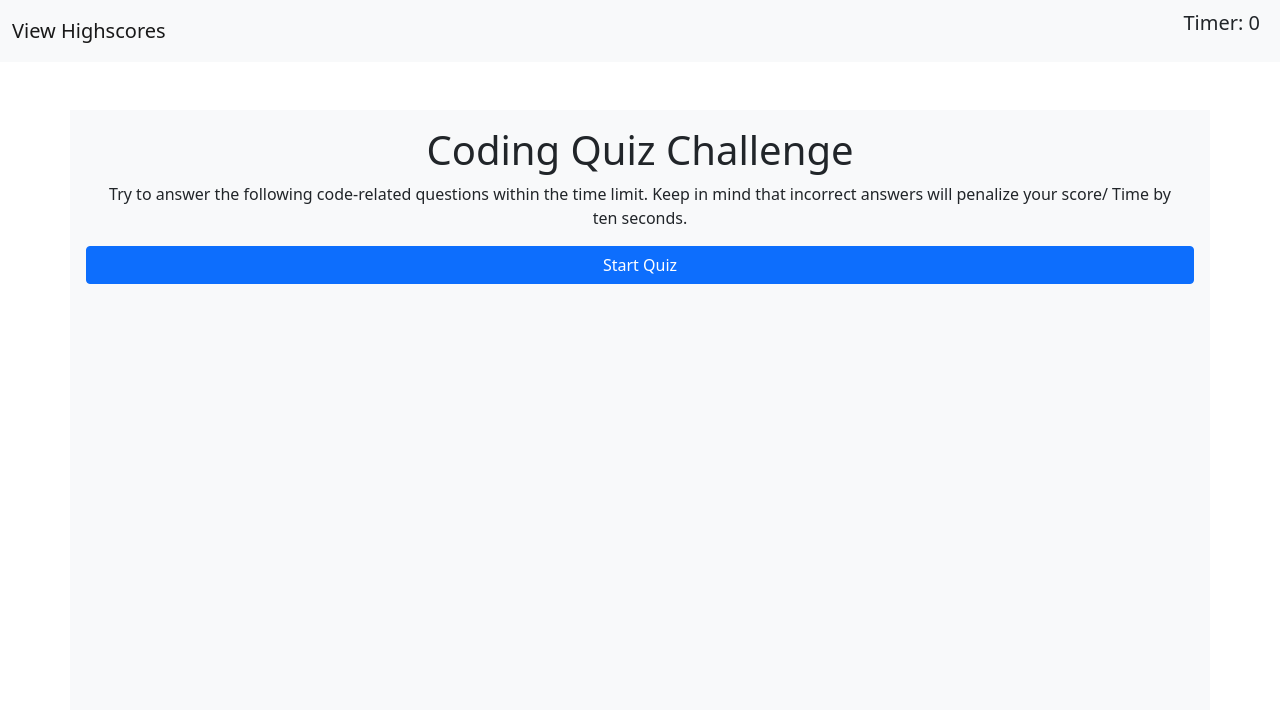
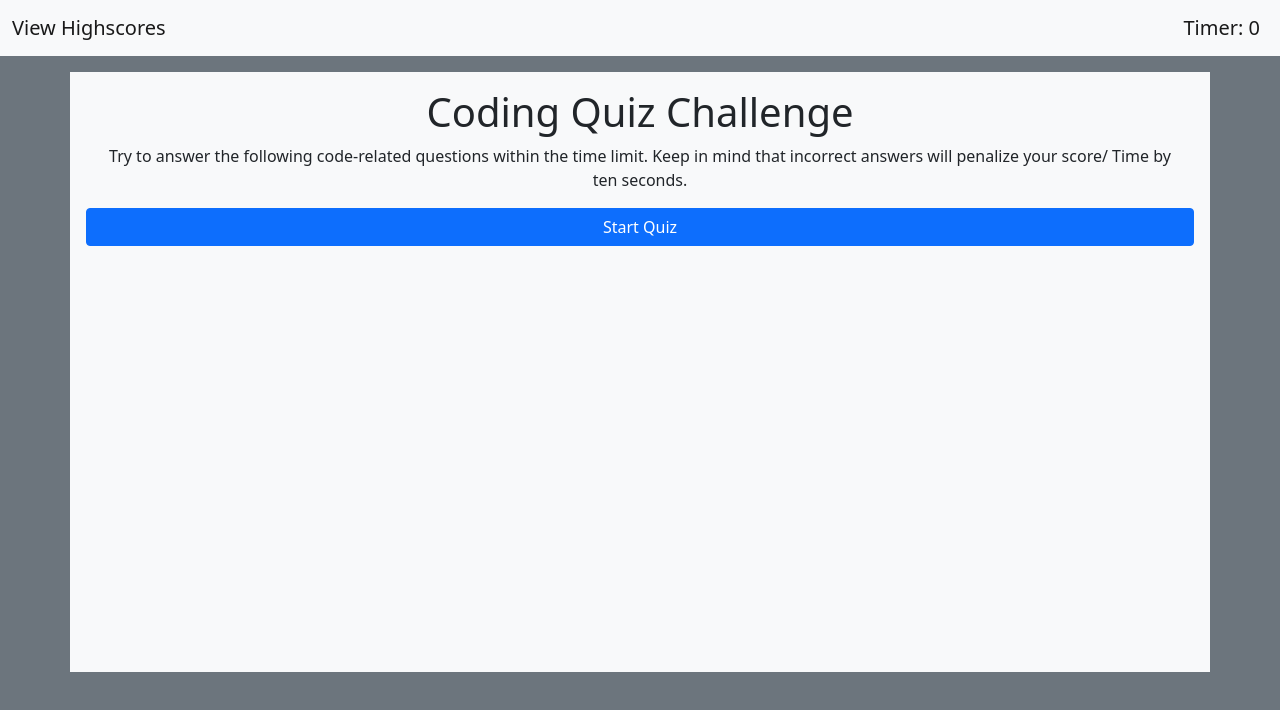
Before and after one commit to pkriengsiri/code-quiz-game, a plain HTML site: page index.html in a window 1280 px wide. Drawn offline with nearby package versions, Linux system fonts and the light colour scheme.

Commit message:
Changed background colors and spacing

```diff
--- a/assets/css/style.css
+++ b/assets/css/style.css
@@ -1,3 +1,7 @@
 #quiz-container {
     height: 600px;
 }
+
+#nav-left {
+    margin: 0px;
+}
--- a/index.html
+++ b/index.html
@@ -16,17 +16,17 @@
     <link rel="stylesheet" href="./assets/css/style.css" />
   </head>
 
-  <body>
+  <body class="bg-secondary" >
     <!-- // Navbar -->
     <nav class="navbar navbar-light bg-light">
       <div class="container-fluid">
         <a class="navbar-brand" href="./highscores.html">View Highscores</a>
-        <p class="lead me-2">Timer: <span id="timer">0</span></p>
+        <p class="navbar-brand me-2" id="nav-left">Timer: <span id="timer">0</span></p>
       </div>
     </nav>
 
     <!-- Main Content -->
-    <main class="container-sm my-5 bg-light" id="quiz-container">
+    <main class="container-sm my-3 bg-light" id="quiz-container">
       <div class="row">
         <div class="col">
           <div class="row p-3 text-center" id="start-content">
@@ -40,8 +40,8 @@
               Start Quiz
             </button>
           </div>
-          <div class="row pt-3 px-5 text-right" id="quiz-content"></div>
-          <div class="row pt-3 px-5 text-right" id="submit-score" hidden>
+          <div class="row py-3 px-5 text-right" id="quiz-content"></div>
+          <div class="row py-3 px-5 text-right" id="submit-score" hidden>
               <h1>All Done!</h1>
               <p>Your final score is <span id="final-score"></span></p>
               <form class = "row row-cols-lg-auto" id="user-initials">
```
Also changed, not shown: assets/scripts/script.js (+9 -1 lines).
